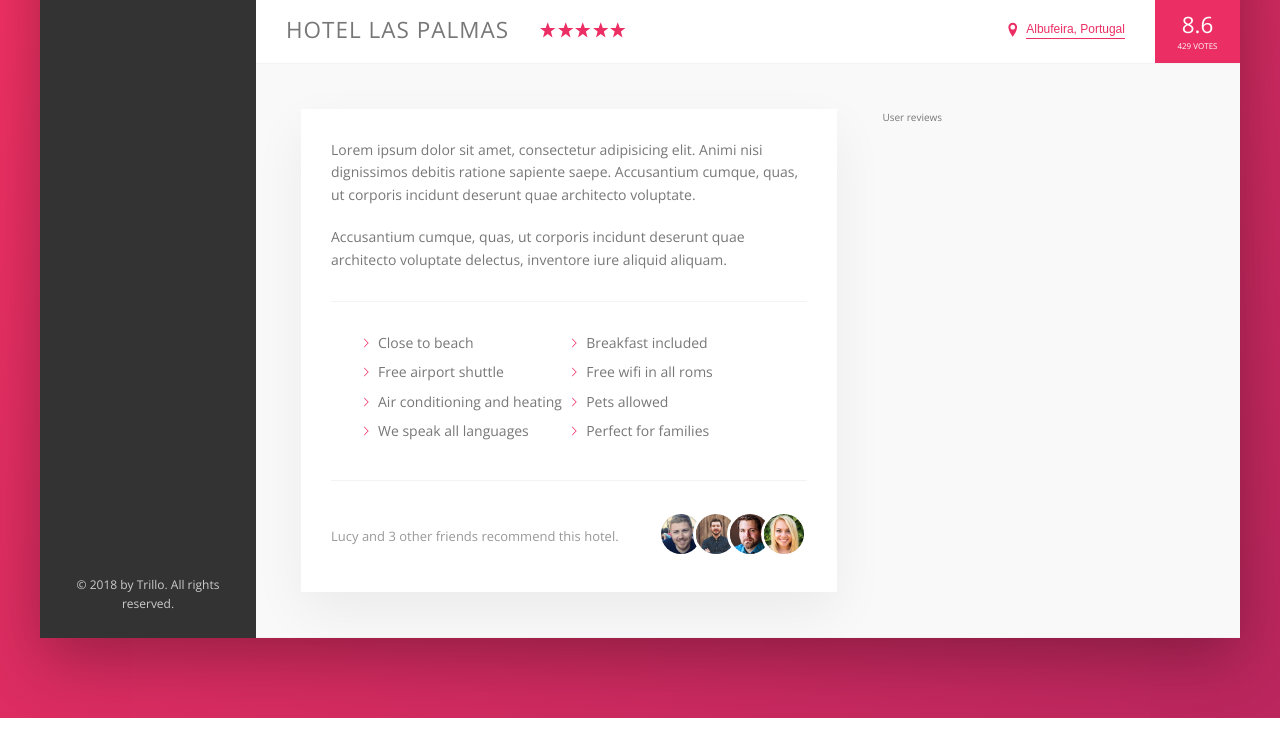
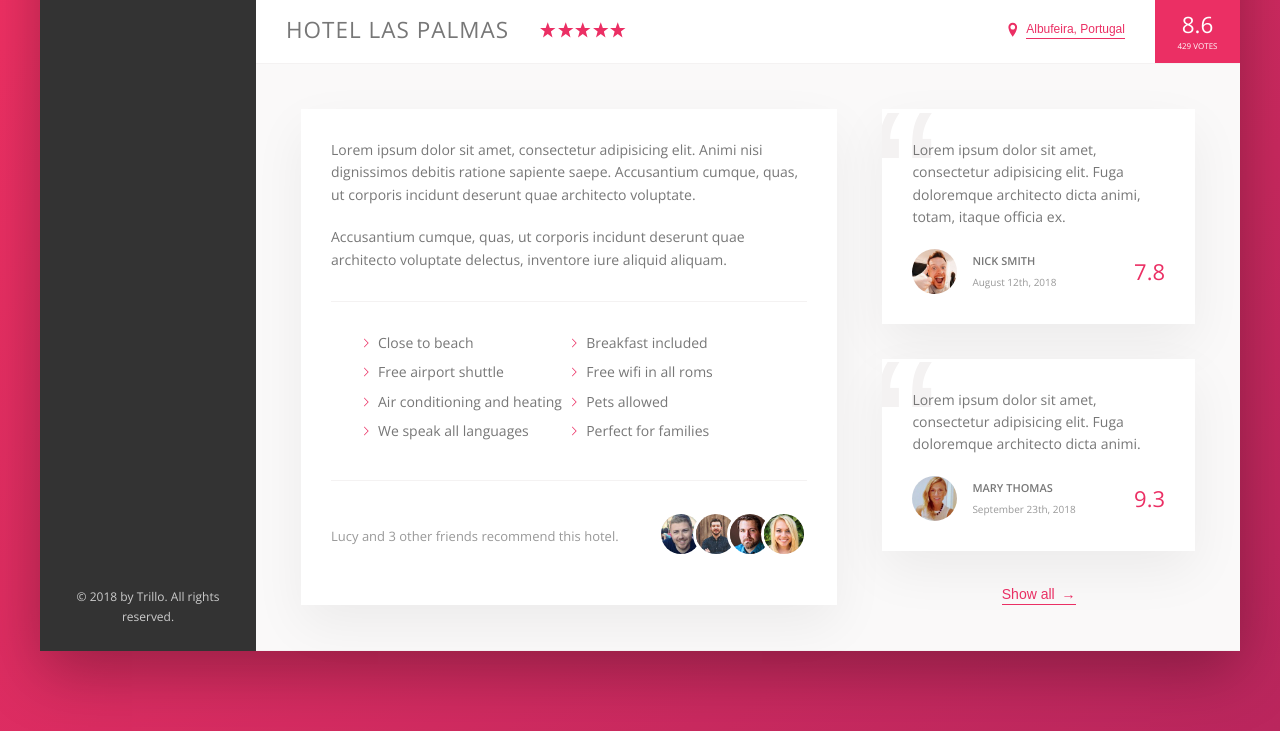
Before and after one commit to TajibSmajlovic/advanced-css-and-sass, a website: page 02_trillo/index.html in a window 1280 px wide. Shown: the part 538-1269 px from the top of the page. Drawn offline with nearby package versions, Linux system fonts and the light colour scheme.

Commit message:
adds user-review-section

```diff
--- a/02_trillo/index.html
+++ b/02_trillo/index.html
@@ -166,7 +166,35 @@
                         </div>
 
                         <div class="user-reviews">
-                            User reviews
+                            <figure class="review">
+                                <blockquote class="review__text">
+                                    Lorem ipsum dolor sit amet, consectetur adipisicing elit. Fuga doloremque architecto dicta animi, totam, itaque officia ex.
+                                </blockquote>
+                                <figcaption class="review__user">
+                                    <img src="img/user-1.jpg" alt="User 1" class="review__photo">
+                                    <div class="review__user-box">
+                                        <p class="review__user-name">Nick Smith</p>
+                                        <p class="review__user-date">August 12th, 2018</p>
+                                    </div>
+                                    <div class="review__rating">7.8</div>
+                                </figcaption>
+                            </figure>
+
+                            <figure class="review">
+                                <blockquote class="review__text">
+                                    Lorem ipsum dolor sit amet, consectetur adipisicing elit. Fuga doloremque architecto dicta animi.
+                                </blockquote>
+                                <figcaption class="review__user">
+                                    <img src="img/user-2.jpg" alt="User 2" class="review__photo">
+                                    <div class="review__user-box">
+                                        <p class="review__user-name">Mary Thomas</p>
+                                        <p class="review__user-date">September 23th, 2018</p>
+                                    </div>
+                                    <div class="review__rating">9.3</div>
+                                </figcaption>
+                            </figure>
+
+                            <button class="btn-inline">Show all <span>&rarr;</span></button>
                         </div>
                     </div>
                 </main>
--- a/02_trillo/sass/_components.scss
+++ b/02_trillo/sass/_components.scss
@@ -269,8 +269,17 @@
   cursor: pointer;
   transition: all .2s;
 
+  & span {
+    margin-left: 3px;
+    transition: margin-left .2s;
+  }
+
   &:hover {
     color: var(--color-grey-dark-1);
+
+    span {
+      margin-left: 8px;
+    }
   }
   &:focus {
     outline: none;
@@ -353,10 +362,6 @@
     margin-right: auto;
   }
 
-  &__friends {
-
-  }
-
   &__photo {
     box-sizing: content-box;
     height: 4rem;
@@ -369,3 +374,66 @@
     }
   }
 }
+
+////////////////////////////////////////
+//               REVIEWS              //
+.review {
+  background-color: var(--color-white);
+  box-shadow: var(--shadow-light);
+  padding: 3rem;
+  margin-bottom: 3.5rem;
+  position: relative;
+  overflow: hidden;
+
+  &__text {
+    margin-bottom: 2rem;
+    z-index: 10;
+    position: relative;
+  }
+
+  &__user {
+    display: flex;
+    align-items: center;
+  }
+
+  &__photo {
+    height: 4.5rem;
+    width: 4.5rem;
+    border-radius: 50%;
+    margin-right: 1.5rem;
+  }
+
+  &__user-box {
+    margin-right: auto;
+  }
+
+  &__user-name {
+    font-size: 1.1rem;
+    font-weight: 600;
+    text-transform: uppercase;
+    margin-bottom: .4rem;
+  }
+
+  &__user-date {
+    font-size: 1rem;
+    color: var(--color-grey-dark-3);
+  }
+
+  &__rating {
+    color: var(--color-primary);
+    font-size: 2.2rem;
+    font-weight: 300;
+  }
+
+  &::before {
+    content: "\201C";
+    position: absolute;
+    top: -2.75rem;
+    left: -1rem;
+    line-height: 1;
+    font-size: 20rem;
+    color: var(--color-grey-light-2);
+    font-family: sans-serif;
+    z-index: 1;
+  }
+}
--- a/02_trillo/sass/_layout.scss
+++ b/02_trillo/sass/_layout.scss
@@ -39,13 +39,13 @@
 }
 
 .detail {
+  font-size: 1.4rem;
   display: flex;
   padding: 4.5rem;
   background-color: var(--color-grey-light-1);
   border-bottom: var(--line);
 }
 .description {
-  font-size: 1.4rem;
   background-color: var(--color-white);
   box-shadow: var(--shadow-light);
   padding: 3rem;
@@ -54,4 +54,8 @@
 }
 .user-reviews {
   flex: 1;
+
+  display: flex;
+  flex-direction: column;
+  align-items: center;
 }
```
Also changed, not shown: 02_trillo/css/style.css.
